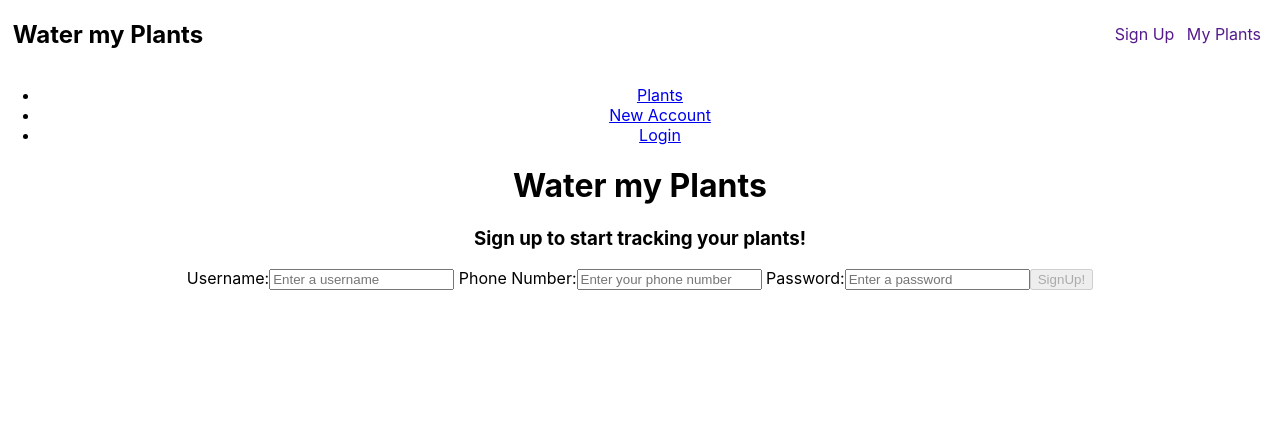
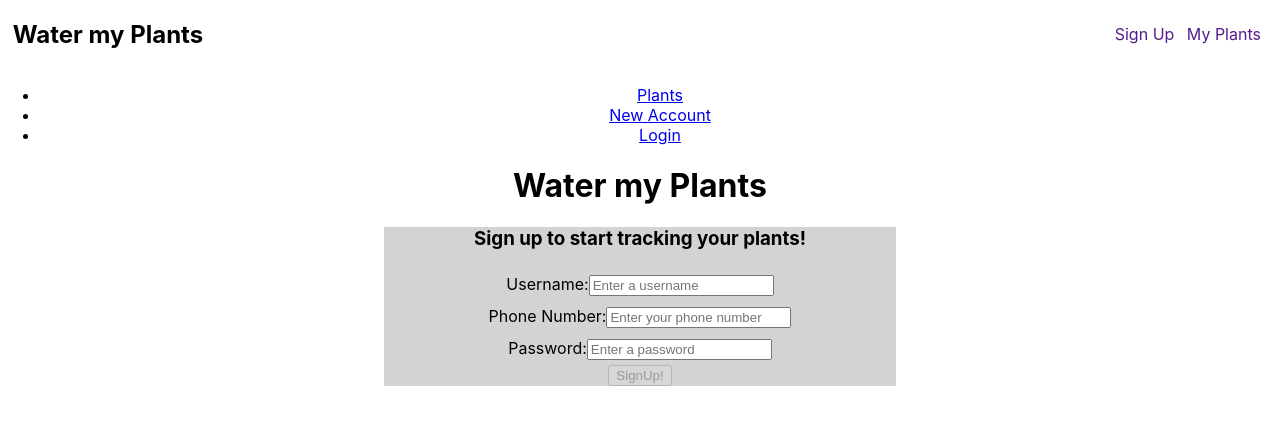
Before and after one commit to ft-water-my-plants/frontend, a React (Create React App) app: page /signup in a window 1280 px wide. Shown: the top 424 px of the page. Built offline with nearby package versions, Linux system fonts and the light colour scheme.

Commit message:
adding a little styling to signup form

```diff
--- a/src/components/signup.js
+++ b/src/components/signup.js
@@ -1,6 +1,7 @@
 import React, { useState, useEffect } from 'react';
-import signUpSchema from '../signupSchema';
+import signUpSchema from './signupSchema';
 import * as yup from 'yup'
+import '../signup.css';
 
 
 export default function Signup(props) {
@@ -21,8 +22,10 @@ export default function Signup(props) {
     };
 
     const initialDisabled = true;
+    const initialUser = [];
 
     // Setting state for form values, error values & submit button
+    const [user, setUser] = useState(initialUser);
     const [signUpValues, setSignUpValues] = useState(initialSignUpValues);
     const [errorText, setErrorText] = useState(initialErrorText);
     const [disabled, setDisabled] = useState(initialDisabled);
@@ -74,14 +77,15 @@ export default function Signup(props) {
 
     return(
         <div>
+            <div className="form-container">
                 <h3>Sign up to start tracking your plants!</h3>
-            <form onSubmit={submitChange}>
+                <form onSubmit={submitChange} className="signup-form">
                     <div className="errors">
                         <div>{errorText.username}</div>
                         <div>{errorText.phoneNumber}</div>
                         <div>{errorText.password}</div>
                     </div>
-                <label> Username:
+                        <label className="signup-input"> Username:
                             <input
                                 type="text"
                                 name="username"
@@ -90,7 +94,7 @@ export default function Signup(props) {
                                 value={signUpValues.username}
                             />
                         </label>
-                <label> Phone Number:
+                        <label className="signup-input"> Phone Number:
                             <input
                                 type="text"
                                 name="phoneNumber"
@@ -99,7 +103,7 @@ export default function Signup(props) {
                                 value={signUpValues.phoneNumber}
                             />
                         </label>
-                <label> Password:
+                        <label className="signup-input"> Password:
                             <input
                                 type="password"
                                 name="password"
@@ -111,5 +115,6 @@ export default function Signup(props) {
                     <button disabled={disabled}>SignUp!</button>
                 </form>
             </div>
+        </div>
     )
 }
--- /dev/null
+++ b/src/signup.css
@@ -0,0 +1,15 @@
+.form-container {
+    background-color: lightgray;
+    width: 40%;
+}
+
+.signup-form {
+    display: flex;
+    flex-direction: column;
+    justify-content: center;
+    align-items: center;
+}
+
+.signup-input {
+    padding: 1% 0;
+}
```
Also changed, not shown: src/components/signupSchema.js (renamed from src/signupSchema.js). Lines whose indentation alone changed are shown as unchanged.
